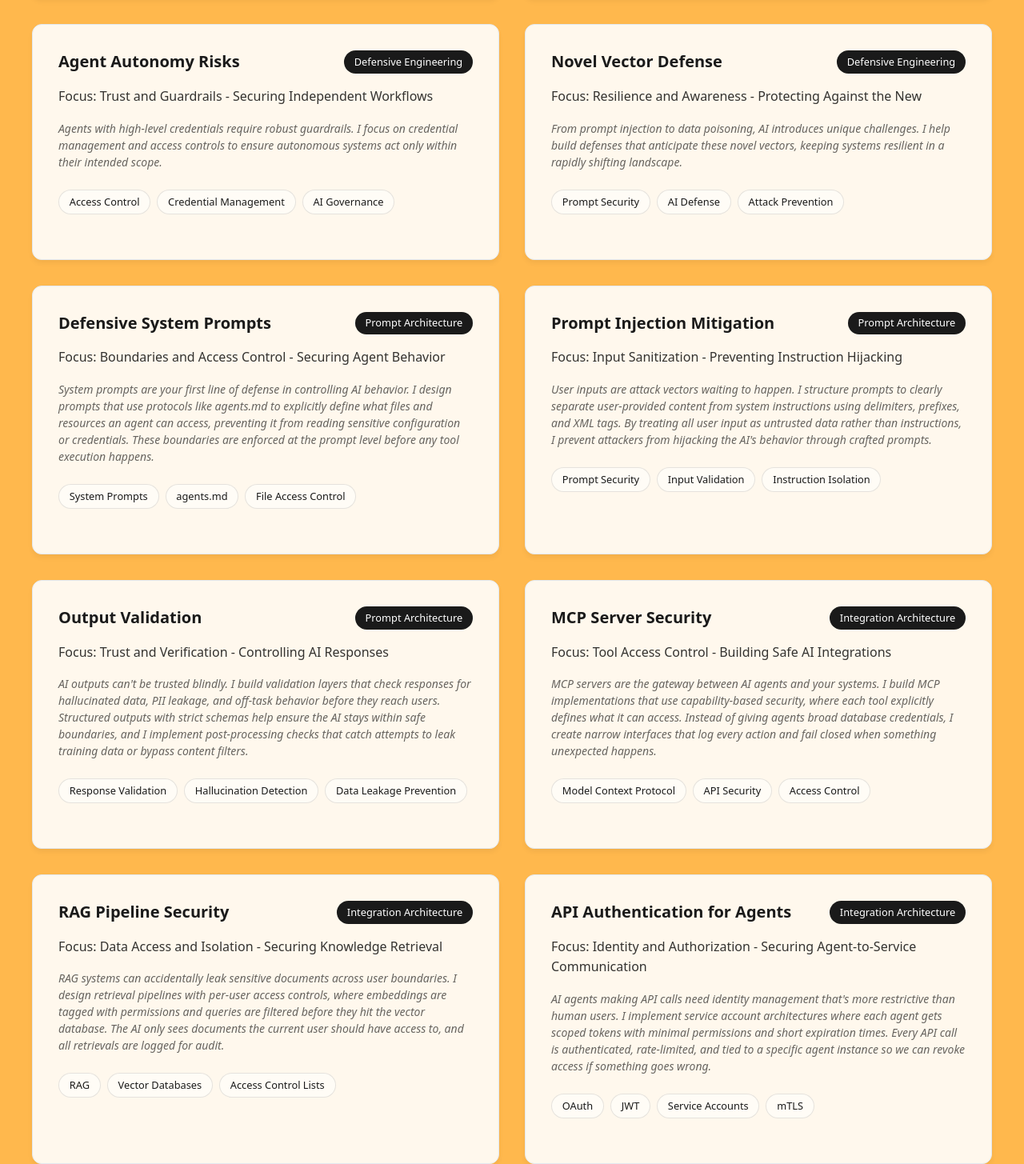
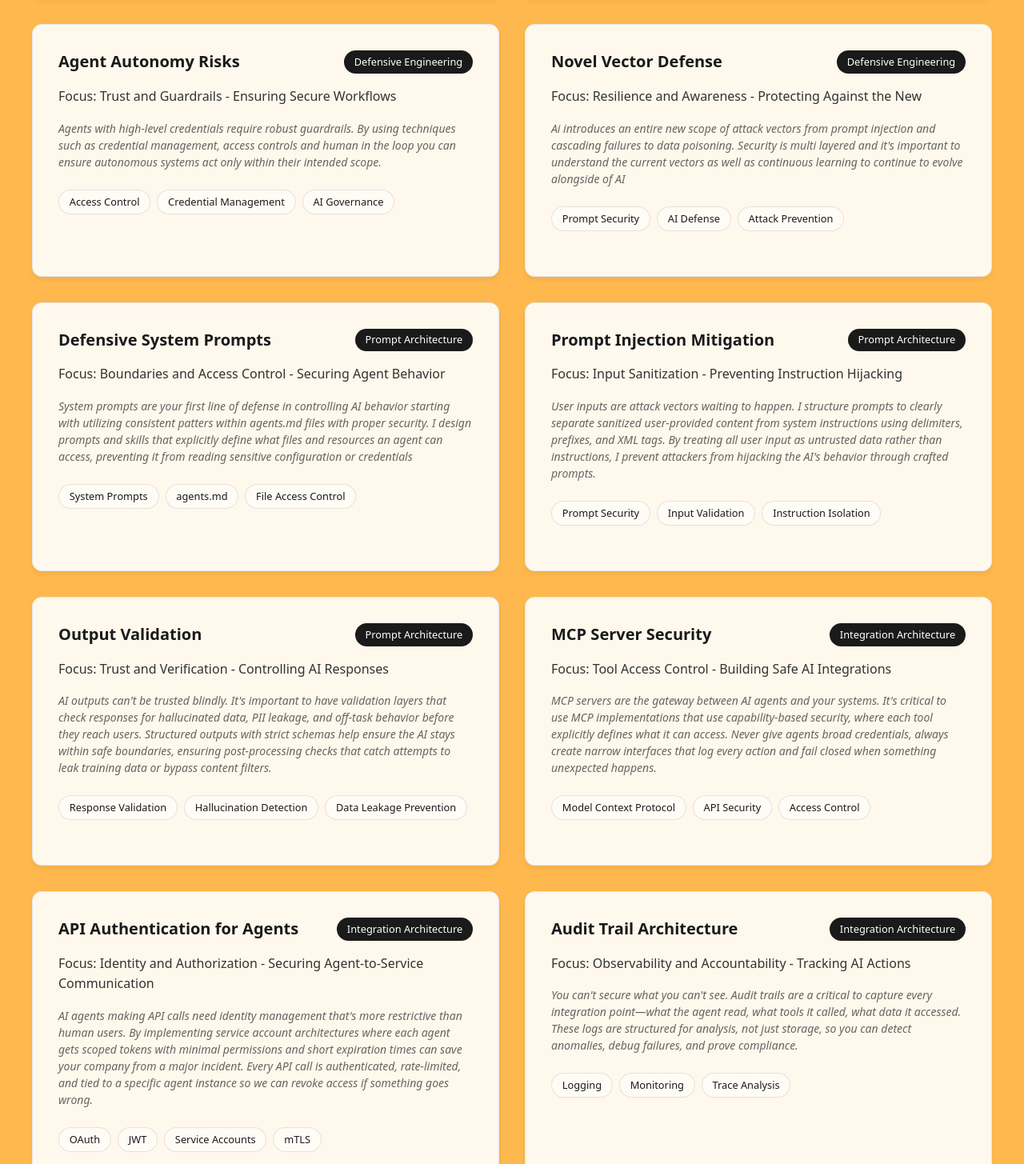
Before and after one commit to webwolf2112/VanessaHenson, a React (Vite) app: page / in a window 1280 px wide. Shown: the part 3395-4850 px from the top of the page at 80% size. Built offline with nearby package versions, Linux system fonts and the light colour scheme.

Commit message:
Updated some text

```diff
--- a/src/data/promptProjects.ts
+++ b/src/data/promptProjects.ts
@@ -23,39 +23,35 @@ export interface PromptProject {
 export const promptProjects: PromptProject[] = [
   {
     title: "Attack Surface Management",
-    description:
-      "Focus: Visibility and Control - Expanding the Perimeter",
+    description: "Focus: Visibility and Control - Expanding the Perimeter",
     category: "Defensive Engineering",
     technologies: ["AI Security", "Risk Management", "Threat Modeling"],
     preview:
-      "As AI agents and integrations grow, so does the potential for risk. I focus on identifying and securing new entry points, ensuring data access remains monitored and controlled.",
+      "As AI agents and integrations grow, so does the potential for risk. The key is identifying and securing new entry points, ensuring data access remains monitored and controlled.",
   },
   {
     title: "Shadow AI",
-    description:
-      "Focus: Governance and Education - Managing the Unknown",
+    description: "Focus: Governance and Education - Managing the Unknown",
     category: "Defensive Engineering",
     technologies: ["Security Governance", "Policy Management", "AI Detection"],
     preview:
-      "Unmanaged AI tools can create blind spots in a security posture. I advocate for clear governance and safe-use policies that empower employees to use AI without compromising company data.",
+      "Unmanaged AI tools can create blind spots in a security posture. The key is to understand the risks and doing through analysis of any new tools before using them in any environment",
   },
   {
     title: "Agent Autonomy Risks",
-    description:
-      "Focus: Trust and Guardrails - Securing Independent Workflows",
+    description: "Focus: Trust and Guardrails - Ensuring Secure Workflows",
     category: "Defensive Engineering",
     technologies: ["Access Control", "Credential Management", "AI Governance"],
     preview:
-      "Agents with high-level credentials require robust guardrails. I focus on credential management and access controls to ensure autonomous systems act only within their intended scope.",
+      "Agents with high-level credentials require robust guardrails. By using techniques such as credential management, access controls and human in the loop you can ensure autonomous systems act only within their intended scope.",
   },
   {
     title: "Novel Vector Defense",
-    description:
-      "Focus: Resilience and Awareness - Protecting Against the New",
+    description: "Focus: Resilience and Awareness - Protecting Against the New",
     category: "Defensive Engineering",
     technologies: ["Prompt Security", "AI Defense", "Attack Prevention"],
     preview:
-      "From prompt injection to data poisoning, AI introduces unique challenges. I help build defenses that anticipate these novel vectors, keeping systems resilient in a rapidly shifting landscape.",
+      "Ai introduces an entire new scope of attack vectors from prompt injection and cascading failures to data poisoning. Security is multi layered and it's important to understand the current vectors as well as continuous learning to continue to evolve alongside of AI",
   },
   {
     title: "Defensive System Prompts",
@@ -64,43 +60,39 @@ export const promptProjects: PromptProject[] = [
     category: "Prompt Architecture",
     technologies: ["System Prompts", "agents.md", "File Access Control"],
     preview:
-      "System prompts are your first line of defense in controlling AI behavior. I design prompts that use protocols like agents.md to explicitly define what files and resources an agent can access, preventing it from reading sensitive configuration or credentials. These boundaries are enforced at the prompt level before any tool execution happens.",
+      "System prompts are your first line of defense in controlling AI behavior starting with utilizing consistent patters within agents.md files with proper security.  I design prompts and skills that explicitly define what files and resources an agent can access, preventing it from reading sensitive configuration or credentials",
   },
   {
     title: "Prompt Injection Mitigation",
-    description:
-      "Focus: Input Sanitization - Preventing Instruction Hijacking",
+    description: "Focus: Input Sanitization - Preventing Instruction Hijacking",
     category: "Prompt Architecture",
-    technologies: ["Prompt Security", "Input Validation", "Instruction Isolation"],
+    technologies: [
+      "Prompt Security",
+      "Input Validation",
+      "Instruction Isolation",
+    ],
     preview:
-      "User inputs are attack vectors waiting to happen. I structure prompts to clearly separate user-provided content from system instructions using delimiters, prefixes, and XML tags. By treating all user input as untrusted data rather than instructions, I prevent attackers from hijacking the AI's behavior through crafted prompts.",
+      "User inputs are attack vectors waiting to happen. I structure prompts to clearly separate sanitized user-provided content from system instructions using delimiters, prefixes, and XML tags. By treating all user input as untrusted data rather than instructions, I prevent attackers from hijacking the AI's behavior through crafted prompts.",
   },
   {
     title: "Output Validation",
-    description:
-      "Focus: Trust and Verification - Controlling AI Responses",
+    description: "Focus: Trust and Verification - Controlling AI Responses",
     category: "Prompt Architecture",
-    technologies: ["Response Validation", "Hallucination Detection", "Data Leakage Prevention"],
+    technologies: [
+      "Response Validation",
+      "Hallucination Detection",
+      "Data Leakage Prevention",
+    ],
     preview:
-      "AI outputs can't be trusted blindly. I build validation layers that check responses for hallucinated data, PII leakage, and off-task behavior before they reach users. Structured outputs with strict schemas help ensure the AI stays within safe boundaries, and I implement post-processing checks that catch attempts to leak training data or bypass content filters.",
+      "AI outputs can't be trusted blindly. It's important to have validation layers that check responses for hallucinated data, PII leakage, and off-task behavior before they reach users. Structured outputs with strict schemas help ensure the AI stays within safe boundaries, ensuring post-processing checks that catch attempts to leak training data or bypass content filters.",
   },
   {
     title: "MCP Server Security",
-    description:
-      "Focus: Tool Access Control - Building Safe AI Integrations",
+    description: "Focus: Tool Access Control - Building Safe AI Integrations",
     category: "Integration Architecture",
     technologies: ["Model Context Protocol", "API Security", "Access Control"],
     preview:
-      "MCP servers are the gateway between AI agents and your systems. I build MCP implementations that use capability-based security, where each tool explicitly defines what it can access. Instead of giving agents broad database credentials, I create narrow interfaces that log every action and fail closed when something unexpected happens.",
-  },
-  {
-    title: "RAG Pipeline Security",
-    description:
-      "Focus: Data Access and Isolation - Securing Knowledge Retrieval",
-    category: "Integration Architecture",
-    technologies: ["RAG", "Vector Databases", "Access Control Lists"],
-    preview:
-      "RAG systems can accidentally leak sensitive documents across user boundaries. I design retrieval pipelines with per-user access controls, where embeddings are tagged with permissions and queries are filtered before they hit the vector database. The AI only sees documents the current user should have access to, and all retrievals are logged for audit.",
+      "MCP servers are the gateway between AI agents and your systems. It's critical to use MCP implementations that use capability-based security, where each tool explicitly defines what it can access. Never give agents broad credentials, always create narrow interfaces that log every action and fail closed when something unexpected happens.",
   },
   {
     title: "API Authentication for Agents",
@@ -109,7 +101,7 @@ export const promptProjects: PromptProject[] = [
     category: "Integration Architecture",
     technologies: ["OAuth", "JWT", "Service Accounts", "mTLS"],
     preview:
-      "AI agents making API calls need identity management that's more restrictive than human users. I implement service account architectures where each agent gets scoped tokens with minimal permissions and short expiration times. Every API call is authenticated, rate-limited, and tied to a specific agent instance so we can revoke access if something goes wrong.",
+      "AI agents making API calls need identity management that's more restrictive than human users. By implementing service account architectures where each agent gets scoped tokens with minimal permissions and short expiration times can save your company from a major incident. Every API call is authenticated, rate-limited, and tied to a specific agent instance so we can revoke access if something goes wrong.",
   },
   {
     title: "Audit Trail Architecture",
@@ -118,6 +110,6 @@ export const promptProjects: PromptProject[] = [
     category: "Integration Architecture",
     technologies: ["Logging", "Monitoring", "Trace Analysis"],
     preview:
-      "You can't secure what you can't see. I build comprehensive audit trails that capture every integration point—what the agent read, what tools it called, what data it accessed. These logs are structured for analysis, not just storage, so you can detect anomalies, debug failures, and prove compliance when regulators come asking.",
+      "You can't secure what you can't see. Audit trails are a critical to capture every integration point—what the agent read, what tools it called, what data it accessed. These logs are structured for analysis, not just storage, so you can detect anomalies, debug failures, and prove compliance.",
   },
 ];
```
